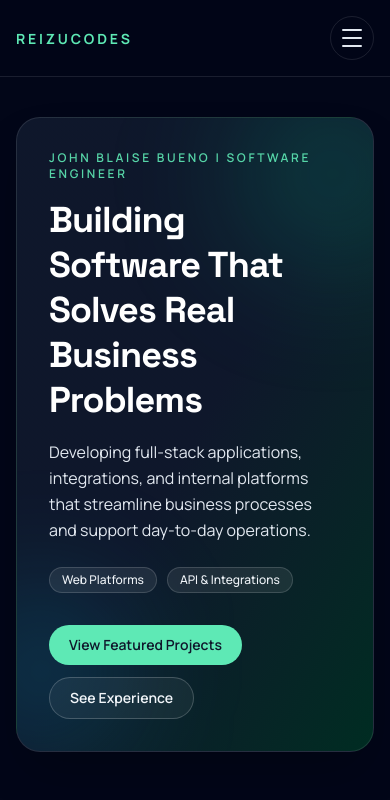
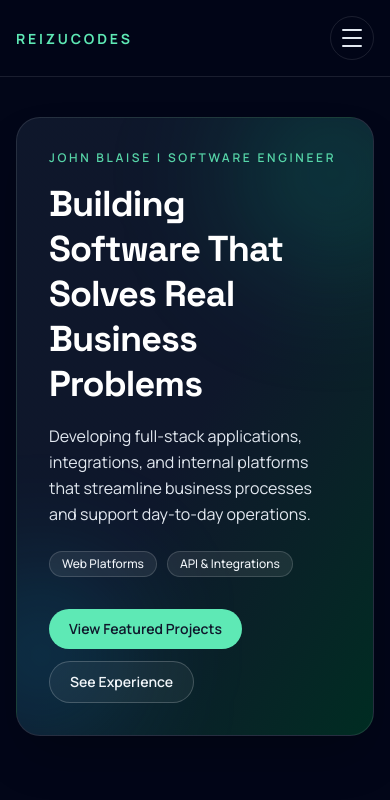
Before and after one commit to reizucodes/portfolio-html, a Vue app: page / in a window 390 px wide. Shown: the top 800 px of the page. Built offline with nearby package versions, Linux system fonts and the light colour scheme.

Commit message:
feat: use mobileEyebrow on mobile view

```diff
--- a/src/components/sections/HeroSection.vue
+++ b/src/components/sections/HeroSection.vue
@@ -13,7 +13,13 @@
   >
     <div class="pointer-events-none absolute -right-14 -top-10 h-48 w-48 rounded-full bg-emerald-400/20 blur-3xl"></div>
     <div class="pointer-events-none absolute -left-14 bottom-0 h-40 w-40 rounded-full bg-cyan-400/20 blur-3xl"></div>
-    <p class="relative text-xs font-semibold uppercase tracking-[0.22em] text-emerald-300/90">{{ content.eyebrow }}</p>
+    <!-- uses mobileEyebrow on mobileViewPort -->
+    <p class="relative text-xs font-semibold uppercase tracking-[0.22em] text-emerald-300/90 md:hidden">
+      {{ content.mobileEyebrow ?? content.eyebrow }}
+    </p>
+    <p class="relative hidden text-xs font-semibold uppercase tracking-[0.22em] text-emerald-300/90 md:block">
+      {{ content.eyebrow }}
+    </p>
     <div class="relative mt-4 max-w-5xl">
       <div>
         <h1 class="text-4xl font-bold leading-tight tracking-tight text-white sm:text-5xl lg:max-w-4xl lg:text-6xl">
--- a/src/data/content.ts
+++ b/src/data/content.ts
@@ -9,6 +9,7 @@
 
 export const heroContent: HeroContent = {
   eyebrow: 'John Blaise Bueno | Software Engineer',
+  mobileEyebrow: 'John Blaise | Software Engineer',
   headline: 'Building Software That Solves Real Business Problems',
   supportingLine:
     'Developing full-stack applications, integrations, and internal platforms that streamline business processes and support day-to-day operations.',
--- a/src/types/content.ts
+++ b/src/types/content.ts
@@ -1,5 +1,6 @@
 export interface HeroContent {
   eyebrow: string;
+  mobileEyebrow: string;
   headline: string;
   supportingLine: string;
   chips: string[];
```
